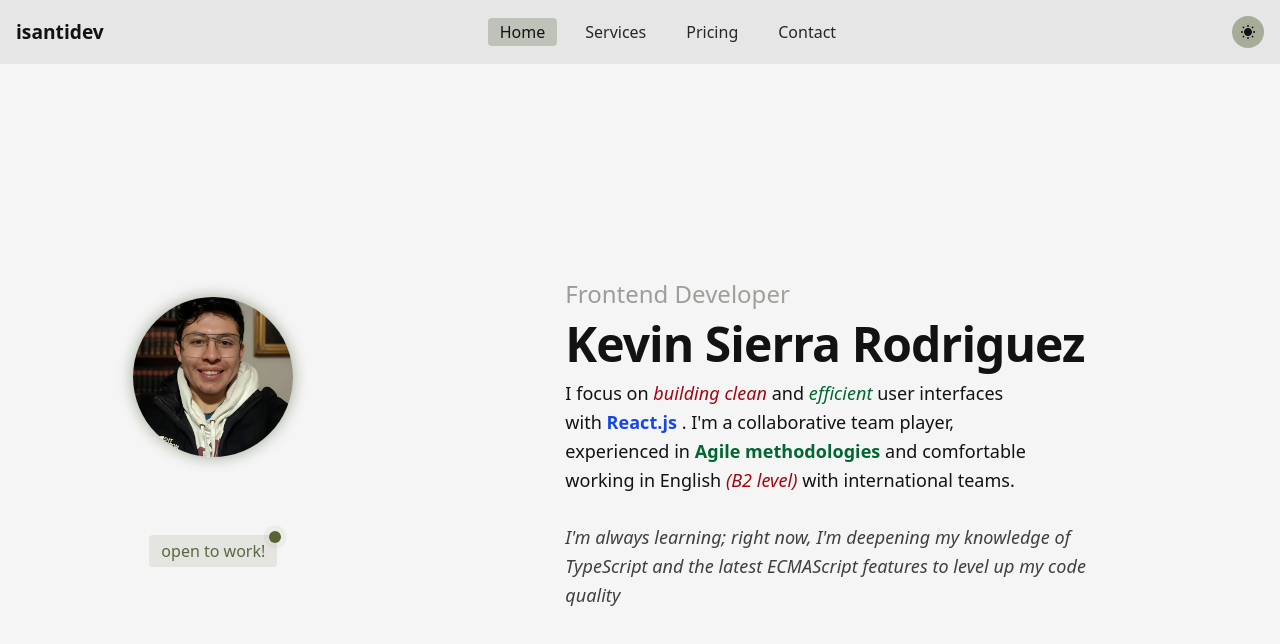
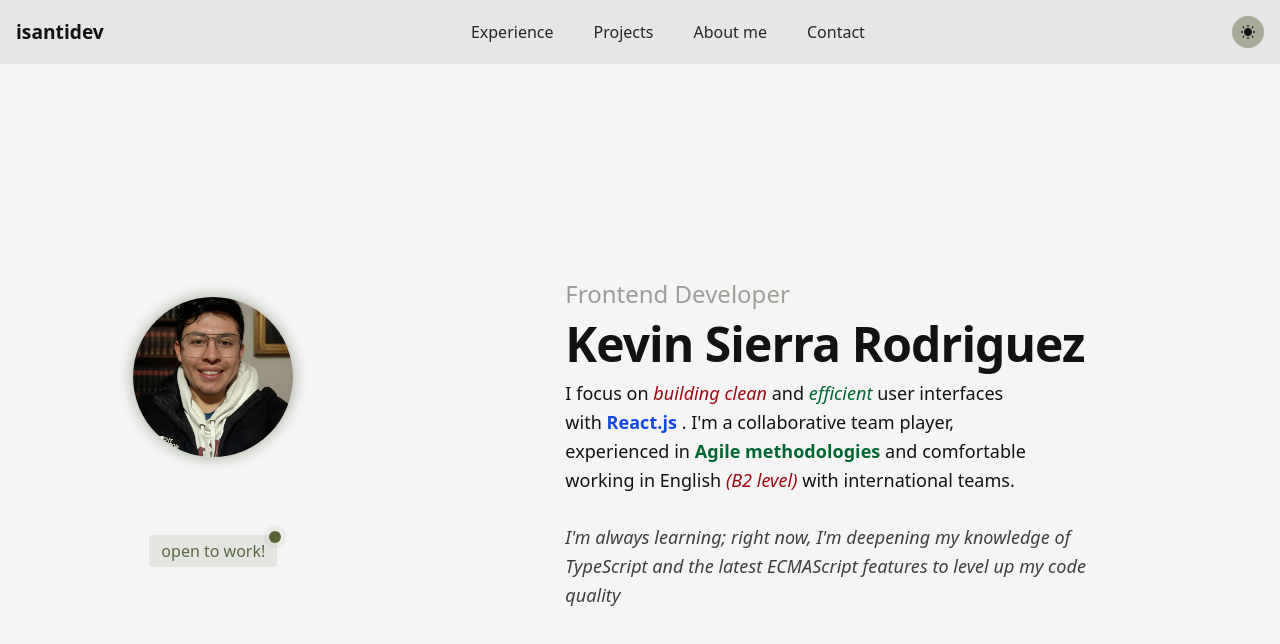
Before and after one commit to isantidev/my-portfolio, a React (Vite) app: page / in a window 1280 px wide. Shown: the top 644 px of the page. Built offline with nearby package versions, Linux system fonts and the light colour scheme.

Commit message:
Sections updated to fit my profile

```diff
--- a/src/components/layout/Navigation.jsx
+++ b/src/components/layout/Navigation.jsx
@@ -33,7 +33,6 @@ const Navigation = () => {
                         <button
                             onClick={toggleTheme}
                             className="size-8 rounded-full cursor-pointer bg-custom-primary/40 hover:bg-custom-accent/20 hover:shadow-sm hover:shadow-custom-text/20"
-
                         >
                             {theme === "light" ? (
                                 <IoMdSunny className="size-4 m-auto" />
@@ -67,18 +66,9 @@ const Navigation = () => {
                             <li>
                                 <a
                                     href="#"
-                                    className="block py-2 px-3 md:py-0.5 text-custom-text bg-custom-accent/20 md:rounded-sm md:bg-custom-accent/20 md:text-custom-text"
-                                    aria-current="page"
-                                >
-                                    Home
-                                </a>
-                            </li>
-                            <li>
-                                <a
-                                    href="#"
                                     className="block py-2 px-3 md:py-0.5 text-custom-text/90 md:rounded-sm md:overflow-auto hover:text-custom-text focus:bg-custom-accent/20 md:border-0 md:hover:bg-custom-accent/20 "
                                 >
-                                    Services
+                                    Experience
                                 </a>
                             </li>
                             <li>
@@ -86,7 +76,15 @@ const Navigation = () => {
                                     href="#"
                                     className="block py-2 px-3 md:py-0.5 text-custom-text/90 md:rounded-sm hover:text-custom-text focus:bg-custom-accent/20 md:border-0 md:hover:bg-custom-accent/20 "
                                 >
-                                    Pricing
+                                    Projects
+                                </a>
+                            </li>
+                            <li>
+                                <a
+                                    href="#"
+                                    className="block py-2 px-3 md:py-0.5 text-custom-text/90 md:rounded-sm hover:text-custom-text focus:bg-custom-accent/20 md:border-0 md:hover:bg-custom-accent/20 "
+                                >
+                                    About me
                                 </a>
                             </li>
                             <li>
```
